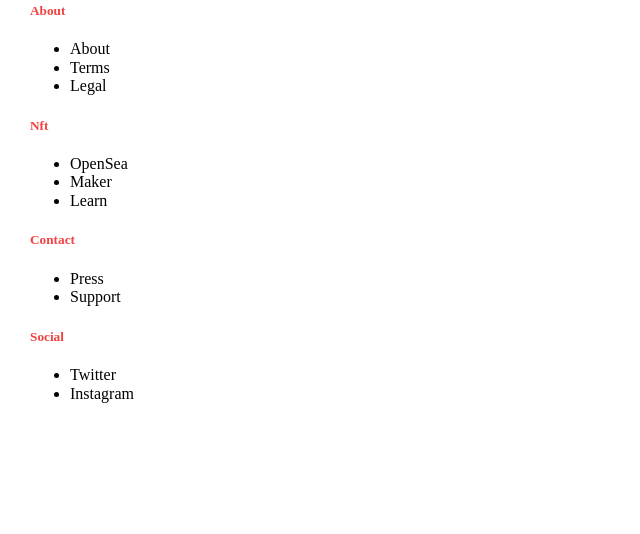
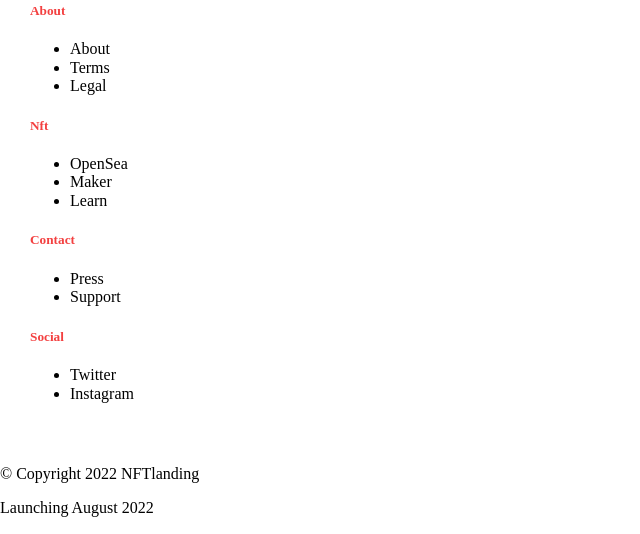
Before and after one commit to jastasovas/HTML-Css-testas, a plain HTML site: page index.html in a window 1280 px wide. Shown: the part 7510-8044 px from the top of the page, without its empty margins (0-640 px from the left). Before the commit the page ends 7959 px from the top, so only its background shows below. Drawn offline with nearby package versions, Linux system fonts and the light colour scheme.

Commit message:
added footer

```diff
--- a/index.html
+++ b/index.html
@@ -191,5 +191,9 @@
         </div>
       </section>
     </main>
+    <footer>
+      <p>&copy; Copyright 2022 NFTlanding</p>
+      <p>Launching August 2022</p>
+    </footer>
   </body>
 </html>
```
